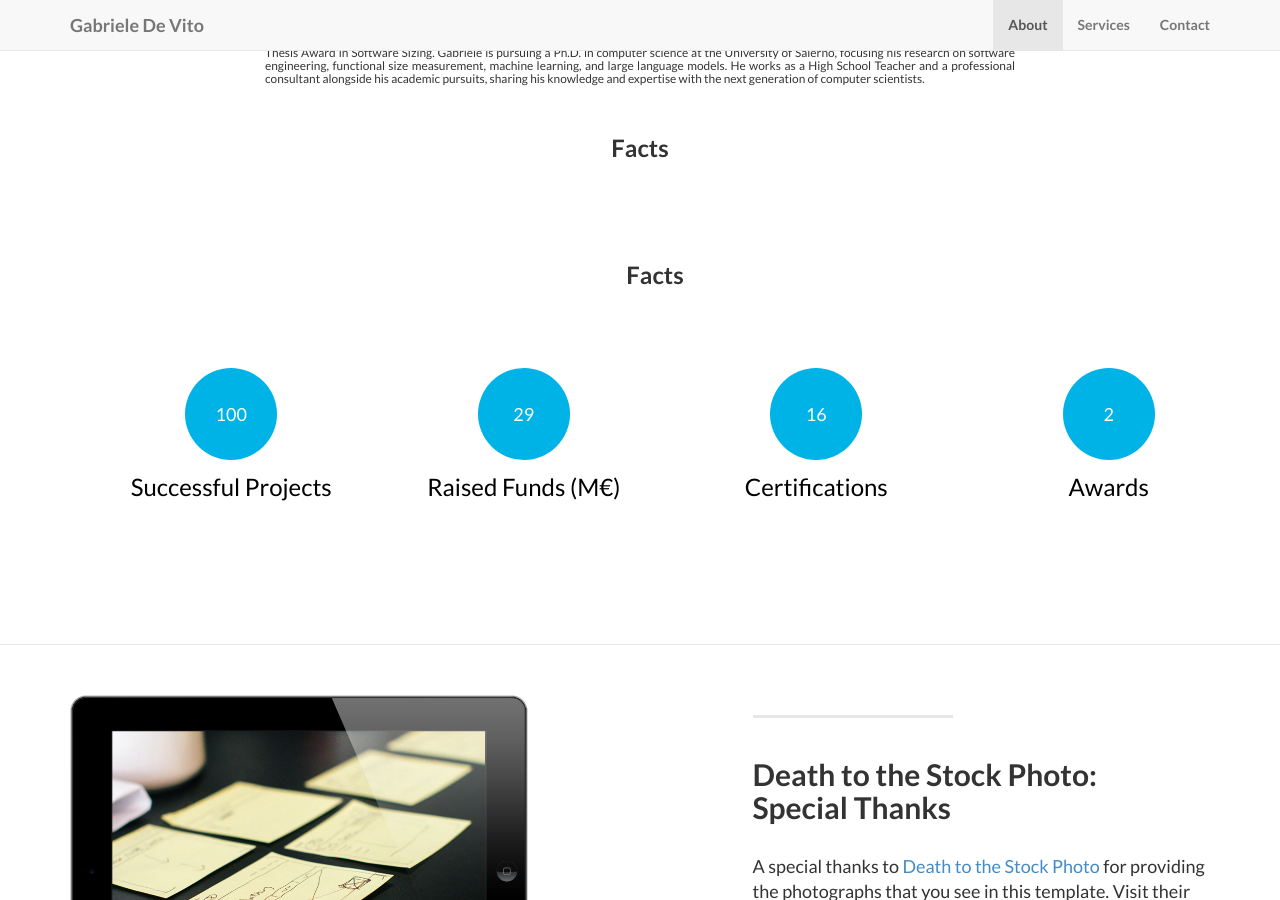
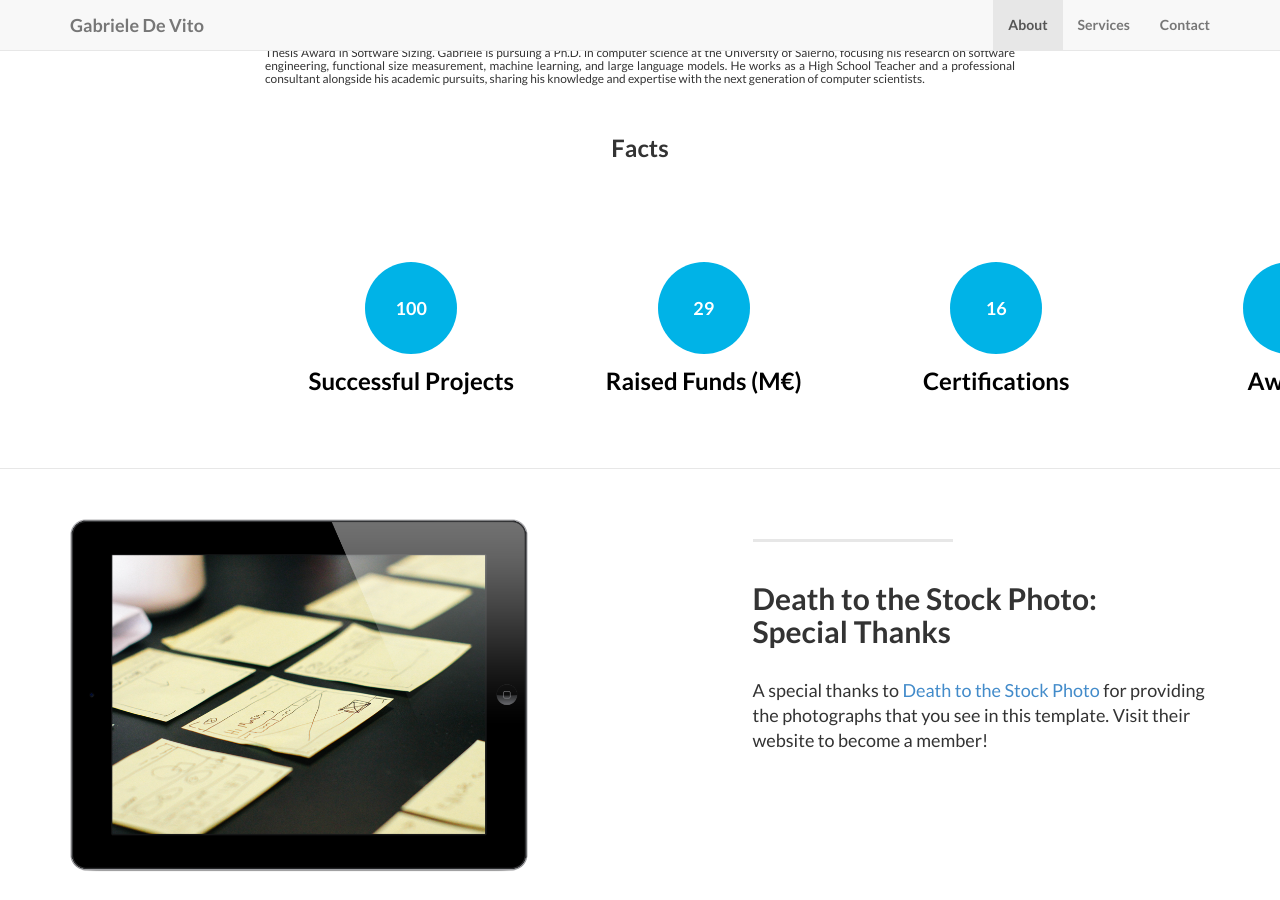
Before and after one commit to gadevito/gadevito.github.io, a Jekyll site: the page built from index.html, in a window 1280 px wide and 900 px high, scrolled down 1068 px. Built offline with Jekyll 4.4.1, drawn with Linux system fonts in a browser that asks for light colours.

Commit message:
second update about

```diff
--- a/_includes/about.html
+++ b/_includes/about.html
@@ -17,17 +17,7 @@
               <br/>
               <div class="clearfix"></div>
               <h3>Facts</h3>
-            </div>
-        </div>
-
-        <div class="content-section-a" style="background-color:#ffffff">
-          <div class="container">
-              <div class="row">
-                  <div class="col-lg-5 col-sm-6" style="width:100%">
               <br/>
-                      <div class="clearfix"></div>
-                      <h3>Facts</h3>
-                      <div class="lead">
               <div class="container">
                 <div class="counter">
                     <div class="row">
@@ -60,8 +50,5 @@
               </div>
             </div>
         </div>
-                  </div>
-                </div>
-              </div>
-        </div>
+
     </section>
```
Lines whose indentation alone changed are shown as unchanged.
